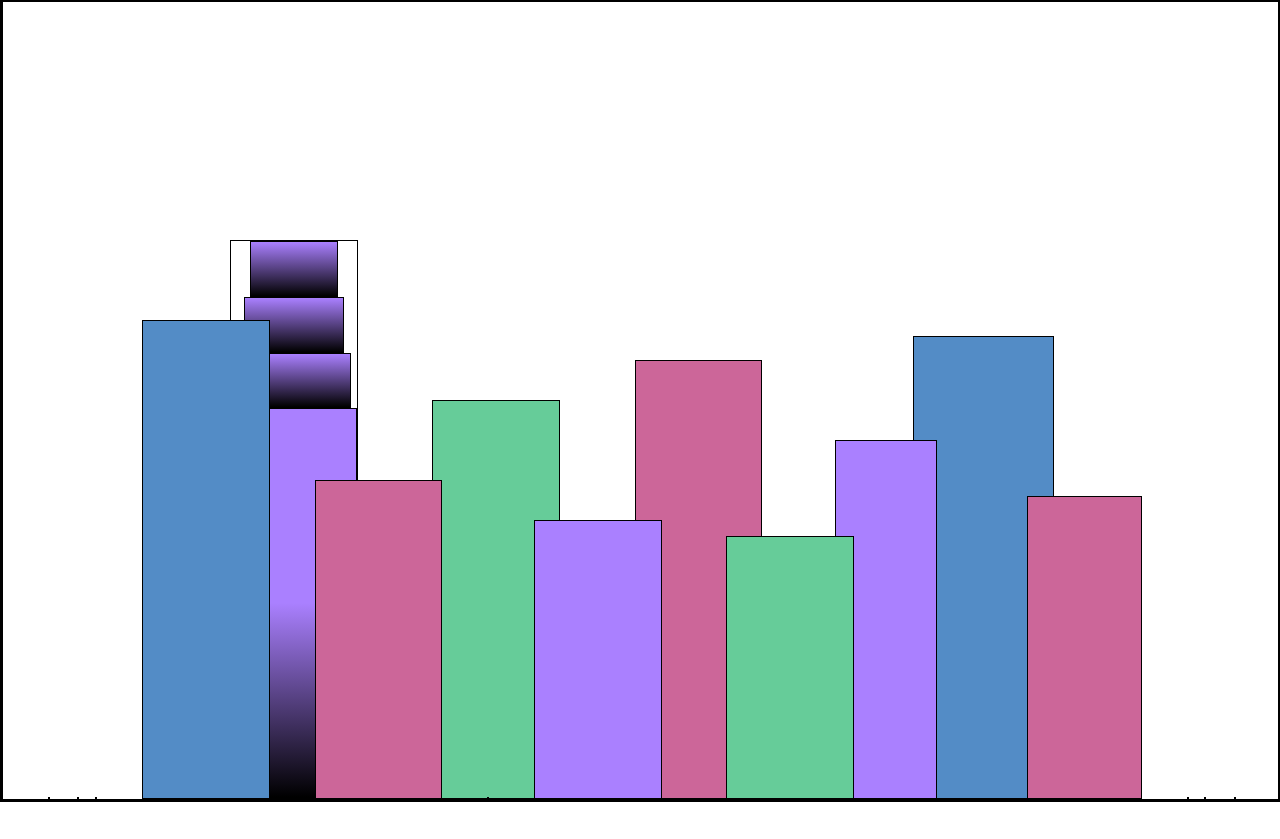
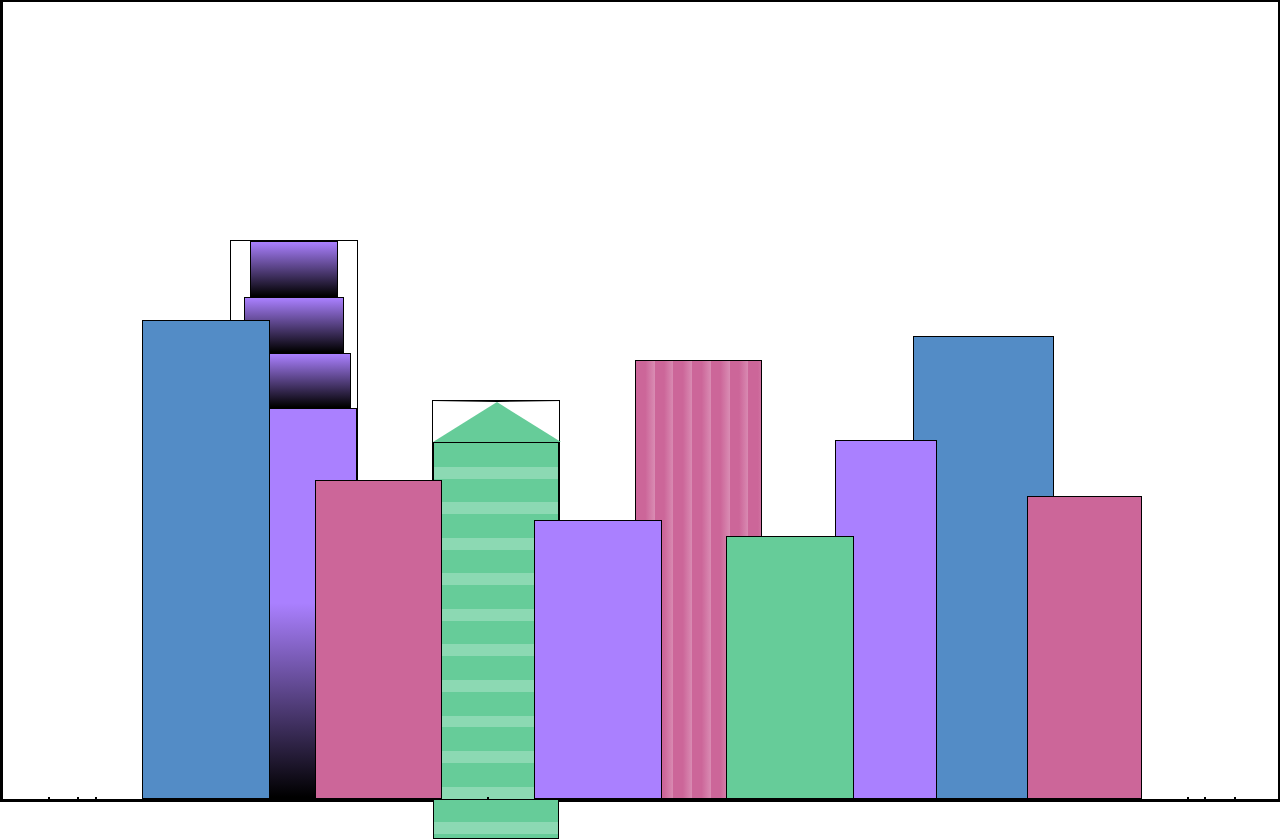
Before and after one commit to Jason-Kaleb/freeCodeCampJourney, a plain HTML site: page citySkyline/index.htm in a window 1280 px wide. Before the commit the page ends 802 px from the top, so only its background shows below. Drawn offline with Linux system fonts and the light colour scheme.

Commit message:
edited and added html and css

```diff
--- a/citySkyline/index.htm
+++ b/citySkyline/index.htm
@@ -16,7 +16,10 @@
                 <div class="bb1c bb1-window"></div>
                 <div class="bb1d"></div>
             </div>
-            <div class="bb2"></div>
+            <div class="bb2">
+                <div class="bb2a"></div>
+                <div class="bb2b"></div>
+            </div>
             <div class="bb3"></div>
             <div></div>
             <div class="bb4"></div>
--- a/citySkyline/styles.css
+++ b/citySkyline/styles.css
@@ -4,6 +4,8 @@
     --building-color3: #cc6699;
     --building-color4: #538cc6;
     --window-color1: black;
+    --window-color2: #8cd9b3;
+    --window-color3: #d98cb3;
 }
 
 * {
@@ -92,13 +94,37 @@ body {
 .bb2 {
     width: 10%;
     height: 50%;
-    background-color: var(--building-color2);
-  }
+
+}
+
+.bb2a {
+    border-bottom: 5vh solid var(--building-color2);
+    border-left: 5vw solid transparent;
+    border-right: 5vw solid transparent;
+}
+
+.bb2b {
+    width: 100%;
+    height: 100%;
+    background: repeating-linear-gradient(
+        var(--building-color2) 0%,
+        var(--building-color2) 6%,
+        var(--window-color2) 6%,
+        var(--window-color2) 9%
+    );
+}
+
 
 .bb3 {
     width: 10%;
     height: 55%;
     background-color: var(--building-color3);
+    background: repeating-linear-gradient(
+        90deg,
+        var(--building-color3),
+        var(--building-color3),
+        var(--window-color3) 15%
+    );
 }
 
 .bb4 {
```
